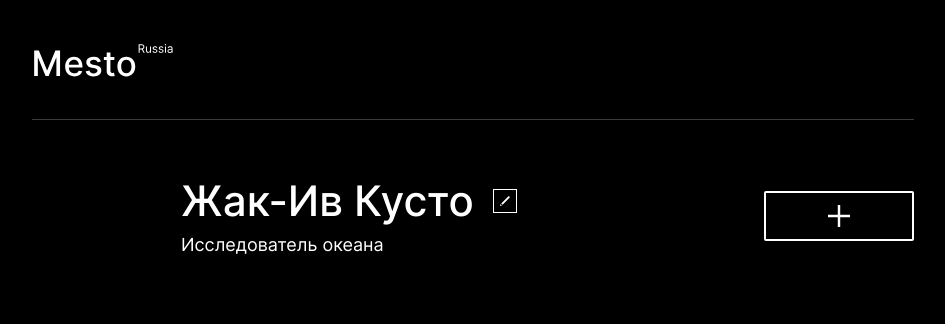
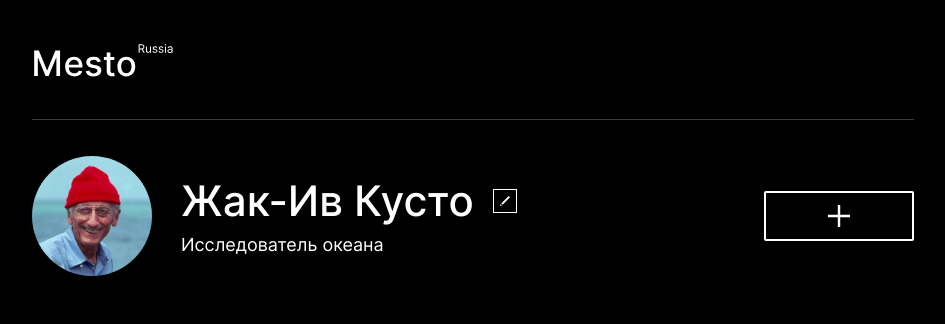
Before and after one commit to slavakamrad/mesto-project-ff, a website built with webpack: page src/index.html in a window 1280 px wide. Shown: the top 324 px of the page, without its empty margins (167-1112 px from the left). Built offline with nearby package versions, Linux system fonts and the light colour scheme; files whose address does not match are found by name.

Commit message:
fix avatar import

```diff
--- a/src/index.html
+++ b/src/index.html
@@ -23,10 +23,7 @@
         <section class="profile page__section">
           <div
             class="profile__image"
-            style="
-              background-image: url(<%=require('../src/images/avatar.jpg')%>;
-            "
-            );
+            style="background-image: url('<%=require('../src/images/avatar.jpg')%>')"
           ></div>
           <div class="profile__info">
             <h1 class="profile__title">Жак-Ив Кусто</h1>
```
